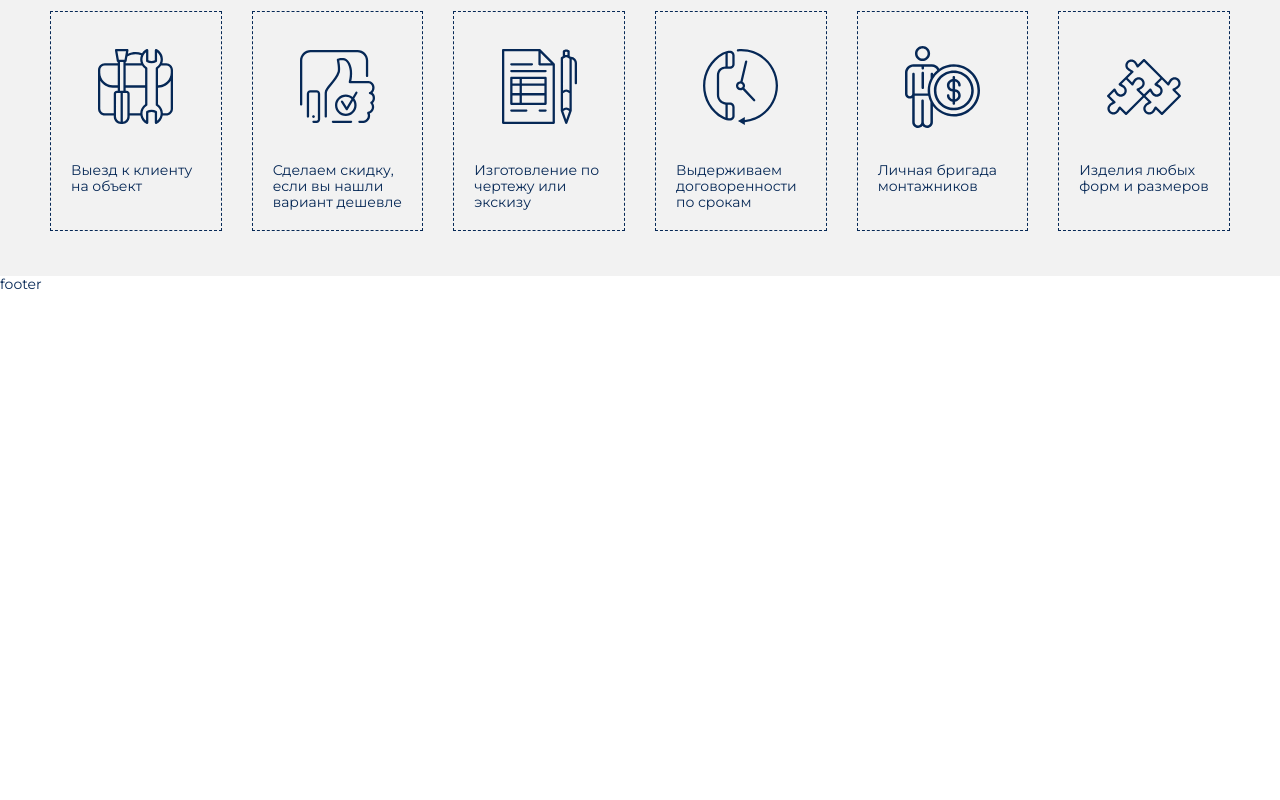
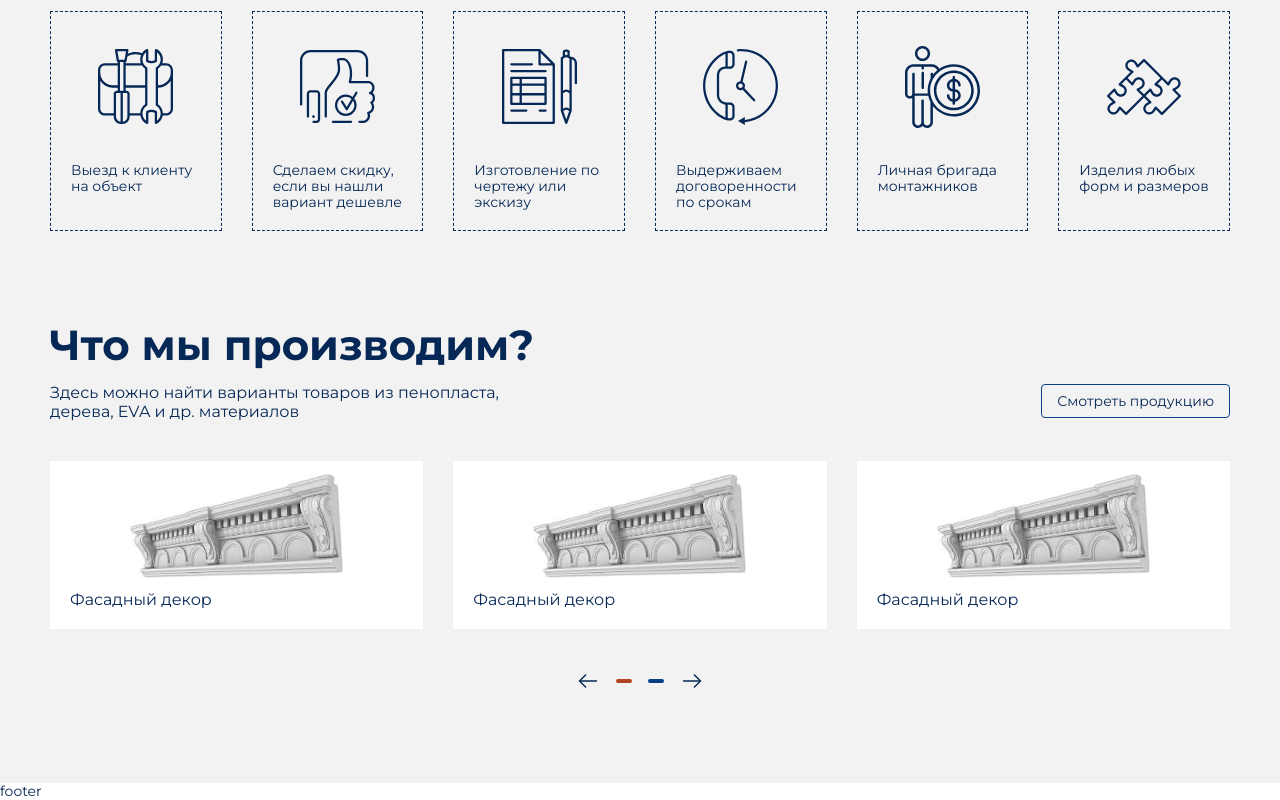
Before and after one commit to dev-evora/ptk, a website: page src/pages/index.html in a window 1280 px wide. Shown: the part 2028-2828 px from the top of the page. Before the commit the page ends 2320 px from the top, so only its background shows below. Drawn offline with nearby package versions, Linux system fonts and the light colour scheme; files that its build step writes are made by us from their sources; files whose address does not match are found by name.

Commit message:
product-home

```diff
--- a/src/js/main.js
+++ b/src/js/main.js
@@ -78,3 +78,20 @@ if ($('.decor-slider').length) {
     });
   });
 }
+
+const productSlider = new Swiper('.product-slider', {
+  observer: true,
+  observeParents: true,
+  watchSlidesProgress: true,
+  spaceBetween: 30,
+  slidesPerView: 3,
+  slidesPerGroup: 3,
+  navigation: {
+    nextEl: '.control-next',
+    prevEl: '.control-prev',
+  },
+  pagination: {
+    el: '.control-pagination',
+    clickable: true,
+  },
+});
--- /dev/null
+++ b/src/pages/common/product-item.html
@@ -0,0 +1,4 @@
+<div class="product-item">
+  <div class="product-item__img"><img src="img/product-item.jpg" alt=""></div>
+  <a href="#" class="product-item__title">Фасадный декор</a>
+</div>
--- a/src/pages/index.html
+++ b/src/pages/index.html
@@ -146,4 +146,29 @@
   </div>
 </section>
 
+<section class="product-home">
+  <div class="container">
+    <h2 class="title-lg">Что мы производим?</h2>
+    <div class="product-home__row">
+      <h3>Здесь можно найти варианты товаров из пенопласта, дерева, EVA и др. материалов</h3>
+      <a href="#" class="btn-outline">Смотреть продукцию</a>
+    </div>
+    <div class="product-slider">
+      <div class="swiper-wrapper">
+        <div class="swiper-slide">{% include 'common/product-item.html' %}</div>
+        <div class="swiper-slide">{% include 'common/product-item.html' %}</div>
+        <div class="swiper-slide">{% include 'common/product-item.html' %}</div>
+        <div class="swiper-slide">{% include 'common/product-item.html' %}</div>
+        <div class="swiper-slide">{% include 'common/product-item.html' %}</div>
+        <div class="swiper-slide">{% include 'common/product-item.html' %}</div>
+      </div>
+      <div class="control">
+        <div class="control-arrow control-prev"></div>
+        <div class="control-pagination"></div>
+        <div class="control-arrow control-next"></div>
+      </div>
+    </div>
+  </div>
+</section>
+
 {% endblock %}
--- a/src/sass/base/_settings.sass
+++ b/src/sass/base/_settings.sass
@@ -79,6 +79,12 @@ body
     border: 0
     cursor: pointer
     font-size: 16px
+  &-outline
+    padding: 8px 15px
+    border-radius: 4px
+    border: 1px solid $color-blue
+    display: block
+    text-align: center
 
 .input
   height: 50px
@@ -119,3 +125,32 @@ body
 .title-lg
   font-size: 42px
   font-weight: 700
+
+.control
+  @include flexbox
+  align-items: center
+  justify-content: center
+  margin-top: 40px
+  &-arrow
+    width: 24px
+    height: 24px
+    background: url(../img/svg/arrow.svg) no-repeat center
+    cursor: pointer
+    &.control-next
+      transform: rotate(180deg)
+  &-pagination
+    bottom: 0 !important
+    width: auto !important
+    @include flexbox
+    align-items: center
+    margin: 0 8px
+    .swiper-pagination-bullet
+      margin: 0 8px !important
+      width: 16px
+      height: 4px
+      border-radius: 4px
+      opacity: 1
+      background: $color-blue
+      display: block
+    .swiper-pagination-bullet-active
+      background: $color-brown
--- /dev/null
+++ b/src/sass/common/_product.sass
@@ -0,0 +1,42 @@
+.product
+  &-home
+    padding: 45px 0 90px
+    background: #f2f2f2
+    &__row
+      @include flexbox
+      align-items: flex-start
+      margin-top: 15px
+    h3
+      font-size: 16px
+      font-weight: 400
+      max-width: 460px
+      margin-right: auto
+  &-slider
+    position: relative
+    overflow: hidden
+    margin-top: 40px
+  &-item
+    background: #fff
+    padding: 0 20px 20px
+    position: relative
+    &__img
+      height: 130px
+      width: 100%
+      @include flexbox
+      align-items: center
+      justify-content: center
+      overflow: hidden
+      img
+        max-height: 100%
+        transition: .2s
+    &__title
+      font-size: 16px
+      &::before
+        content: ''
+        position: absolute
+        top: 0
+        left: 0
+        right: 0
+        bottom: 0
+    &:hover .product-item__img img
+      transform: scale(1.1)
--- a/src/sass/main.sass
+++ b/src/sass/main.sass
@@ -7,5 +7,6 @@
 @import './common/constructor'
 @import './common/decor'
 @import './common/need'
+@import './common/product'
 
 @import './base/media'
```
Also changed, not shown: src/img/product-item.jpg (added), src/img/svg/arrow.svg (added).
